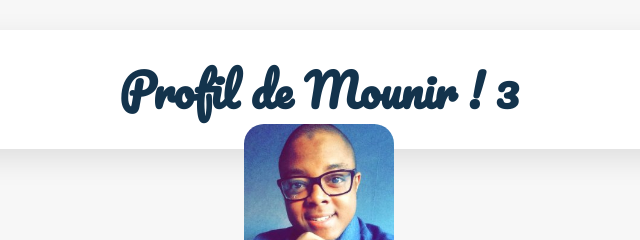
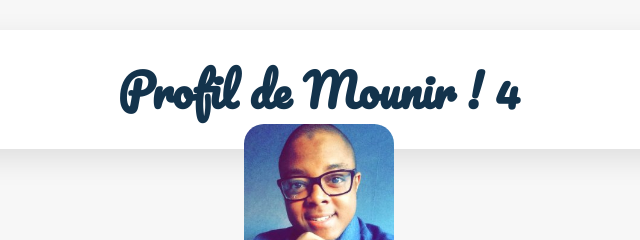
Before and after one commit to mounir-aboudou/Monprofil, a plain HTML site: page index.html in a window 1280 px wide. Shown: the top 240 px of the page, 321-961 px from the left. Drawn offline with nearby package versions, Linux system fonts and the light colour scheme.

Commit message:
indent 6

```diff
--- a/index.html
+++ b/index.html
@@ -35,7 +35,7 @@
 			<div class="container">
 				<div class="style">
 					<div>
-						<h1> Profil de Mounir ! 3</h1>
+						<h1> Profil de Mounir ! 4</h1>
 					</div>
 
 					<div class="card-white">
```
Also changed, not shown: style.css (+8 -6 lines).
